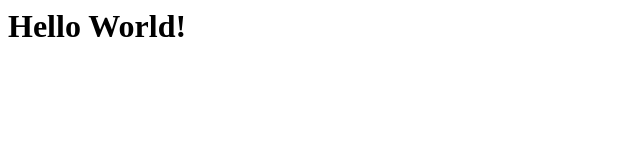
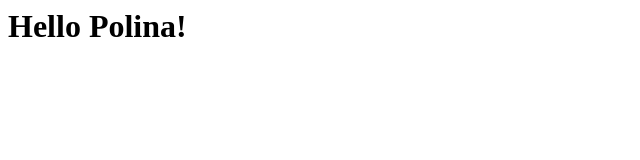
Before and after one commit to rocky-rhodes/Vanilla-Isabella, a plain HTML site: page index.html in a window 1280 px wide. Shown: the full height of the page, 0-640 px from the left. Drawn offline with Linux system fonts and the light colour scheme.

Commit message:
Change greeting from 'World' to 'Polina'

```diff
--- a/index.html
+++ b/index.html
@@ -1 +1 @@
-<h1>Hello World!</h1>
+<h1>Hello Polina!</h1>
```
